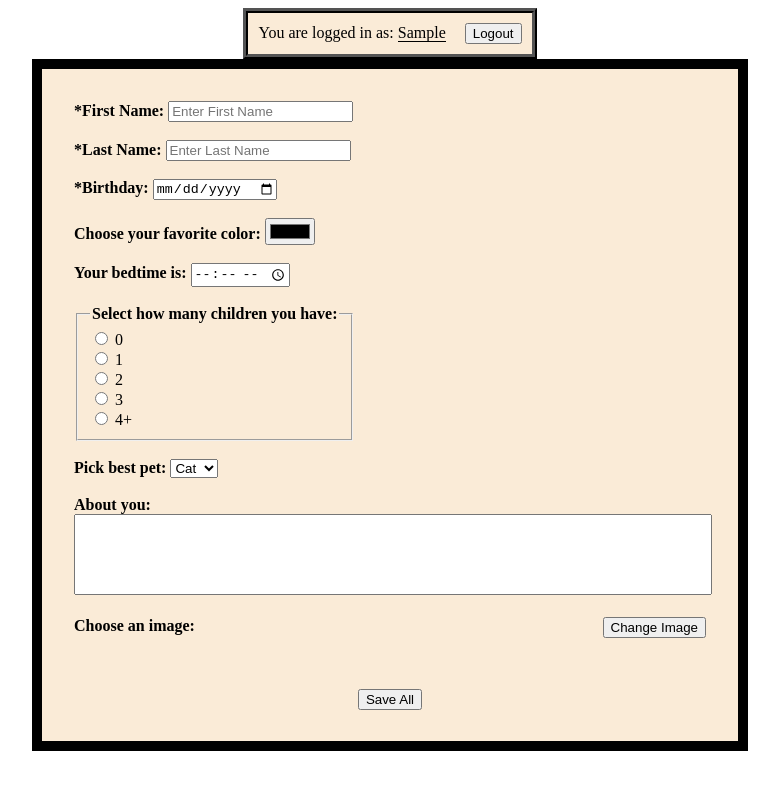
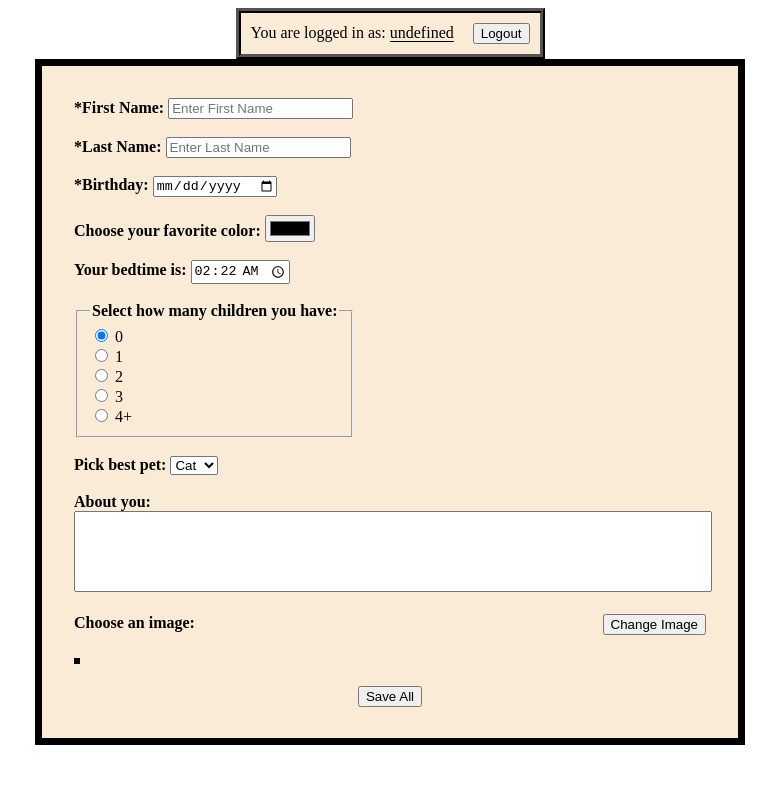
Before and after one commit to GentleKyle/apprentice-website, a plain HTML site: page src/form.html in a window 1280 px wide. Both pictures are taken after typing "Sample", "Sample123" into the empty fields and a click on the button "Sign Up". Shown: the whole page, without its empty margins (250-1029 px from the left). Drawn offline with nearby package versions, Linux system fonts and the light colour scheme; no server answers.

Commit message:
Finished form - added current user/add form info to user list

```diff
--- a/src/form.html
+++ b/src/form.html
@@ -49,17 +49,17 @@
 
                 <br><br>
                 <label for="favColor"><b>Choose your favorite color:</b>
-                <input type="color" name="favColor" /></label>
+                <input type="color" name="favColor" value="#000000"/></label>
 
                 <br><br>
                 <label for="bedtime"><b>Your bedtime is:</b>
-                <input type="time" name="bedtime" /></label>
+                <input type="time" name="bedtime" value="02:22"/></label>
 
                 <br><br>
                 <fieldset>
                     <legend><b>Select how many children you have:</b></legend>
 
-                    <input type="radio" name="childs" value="0"/>
+                    <input type="radio" name="childs" value="0" checked/>
                     <label for="childChoice0">0</label>
 
                     <br>
--- a/src/scriptTwo.js
+++ b/src/scriptTwo.js
@@ -3,6 +3,7 @@ function closeDialog() {
     const usrBox = document.getElementById("usernameBox");
     const pwBox = document.getElementById("passwordBox");
 
+    document.getElementById("profileForm").reset();
     usrBox.value = "";
     pwBox.value = "";
     dialog.close();
@@ -18,7 +19,6 @@ window.onload = openDialog(), setBackground(), randomImg();
 
 const loginForm = document.getElementById("loginForm");
 const profileForm = document.getElementById("profileForm");
-let currentUser;
 
 loginForm.onsubmit = (e) => {
     e.preventDefault();
@@ -30,7 +30,7 @@ loginForm.onsubmit = (e) => {
 
     if (button === "login") {
         if (isUserValid.isValid) {
-            currentUser = loginFormData.userName;
+            //currentUser = loginFormData.userName;
             window.location.replace("profile.html");
         }
         else {
@@ -45,8 +45,8 @@ loginForm.onsubmit = (e) => {
         else {
             //confirm msg - maybe display at top
             setLoginInfo(loginFormData);
-            currentUser = loginFormData.userName;
-            loggedInAs();
+            //currentUser = loginFormData.userName;
+            displayUsrName();
             closeDialog();
         }
     }
@@ -56,9 +56,10 @@ profileForm.onsubmit = (e) => {
     const formData = new FormData(profileForm);
     const profileFormData = Object.fromEntries(formData);
 
+    setUserProfile(profileFormData);
     console.log(profileFormData);
 }
-
+// set isLoggedIn? to each object or save currentUser to session storage
 function setLoginInfo(loginFormData) {
     //could add all kinds of rules for length n things but meh
     let users = JSON.parse(sessionStorage.getItem("userData"));
@@ -66,11 +67,14 @@ function setLoginInfo(loginFormData) {
 
     if (users === null) {
         sessionStorage.setItem("userData", JSON.stringify(first));
+        setCurrentUserIndex(0);
     }
     else {
         users.push(loginFormData);
         sessionStorage.setItem("userData", JSON.stringify(users));
+        setCurrentUserIndex(users.length - 1);
     }
+
 }
 
 function validateLogin(loginFormData) {
@@ -83,11 +87,14 @@ function validateLogin(loginFormData) {
     const users = JSON.parse(sessionStorage.getItem("userData"));
 
     if (users !== null)  {
-        users.forEach((user) => {
+        users.forEach((user, index) => {
+            console.log(index);
             if (user.userName === loginFormData.userName) {
                 validUser.usernameTaken = true;
                 if (user.password === loginFormData.password) {
                     validUser.isValid = true;
+                    setCurrentUserIndex(index);
+                    console.log("yooo " + index);
                 }
                 else {
                     validUser.reason = "Incorrect Password";
@@ -98,10 +105,17 @@ function validateLogin(loginFormData) {
     }
     return validUser;
 }
+
+function setUserProfile(data) {
+    const user = getCurrentUser();
+    const users = JSON.parse(sessionStorage.getItem("userData"));
+
+    const userUpdated = {...user.data, ...data};
+
+    users.splice(user.index, 1, userUpdated);
+    sessionStorage.setItem("userData", JSON.stringify(users));
+}
 /*
-function editProfile() {
-    //populate all elements with data
-}
 function addData(name, value) {
     //add data to profile/user
     let users = JSON.parse(sessionStorage.getItem("userData"));
@@ -127,8 +141,9 @@ function randomImg() {
     });
 }
 
-function loggedInAs() {
-    document.getElementById("curLog").innerHTML = currentUser;
+function displayUsrName() {
+    const currentUser = getCurrentUser();
+    document.getElementById("curLog").innerHTML = currentUser.userName;
 }
 
 function setBackground() {
@@ -138,3 +153,17 @@ function setBackground() {
         bodyBack.style.backgroundImage = `url("${picSum.data.download_url}")`;
     });
 }
+
+function setCurrentUserIndex(index) {
+    sessionStorage.setItem("currentUserIndex", JSON.stringify(index));
+}
+function getCurrentUser() {
+    const currentUserIndex = JSON.parse(sessionStorage.getItem("currentUserIndex"));
+    const users = JSON.parse(sessionStorage.getItem("userData"));
+    const currentUser = {
+        data: users[currentUserIndex],
+        index: currentUserIndex
+    };
+
+    return currentUser;
+}
--- a/src/stylesTwo.css
+++ b/src/stylesTwo.css
@@ -1,6 +1,7 @@
 img {
     max-width: 100%;
     height: auto;
+    border: black 3px solid;
 }
 #login {
     background-color: antiquewhite;
@@ -17,7 +18,7 @@ img {
     padding: 2.5%;
 
     width: 50%;
-    border: solid black 10px;
+    border: solid black 7px;
 }
 textarea {
     resize: none;
@@ -26,6 +27,9 @@ textarea {
 }
 fieldset {
     width: fit-content;
+}
+fieldset input {
+    border: 2px solid black;
 }
 #curLog {
     margin-bottom: 2px;
```
